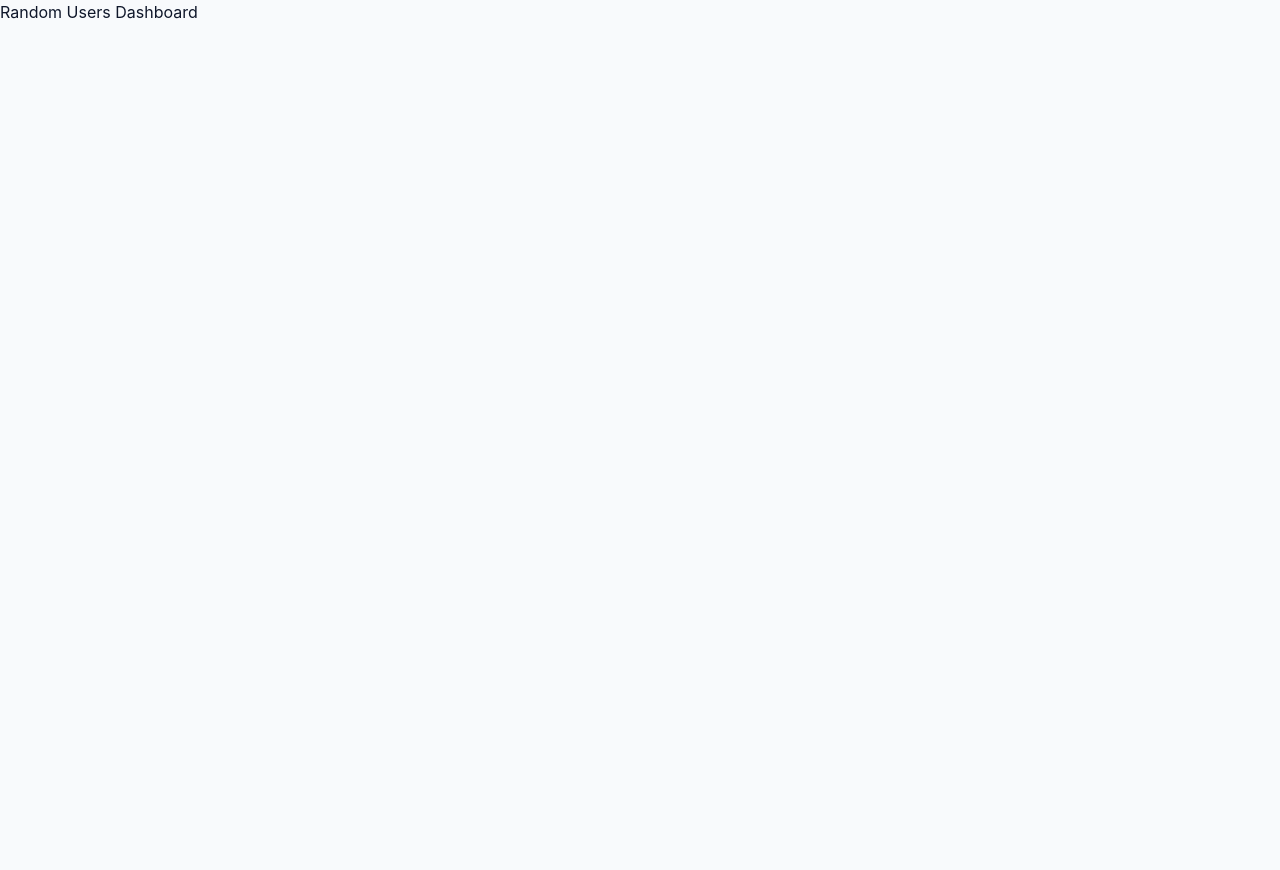
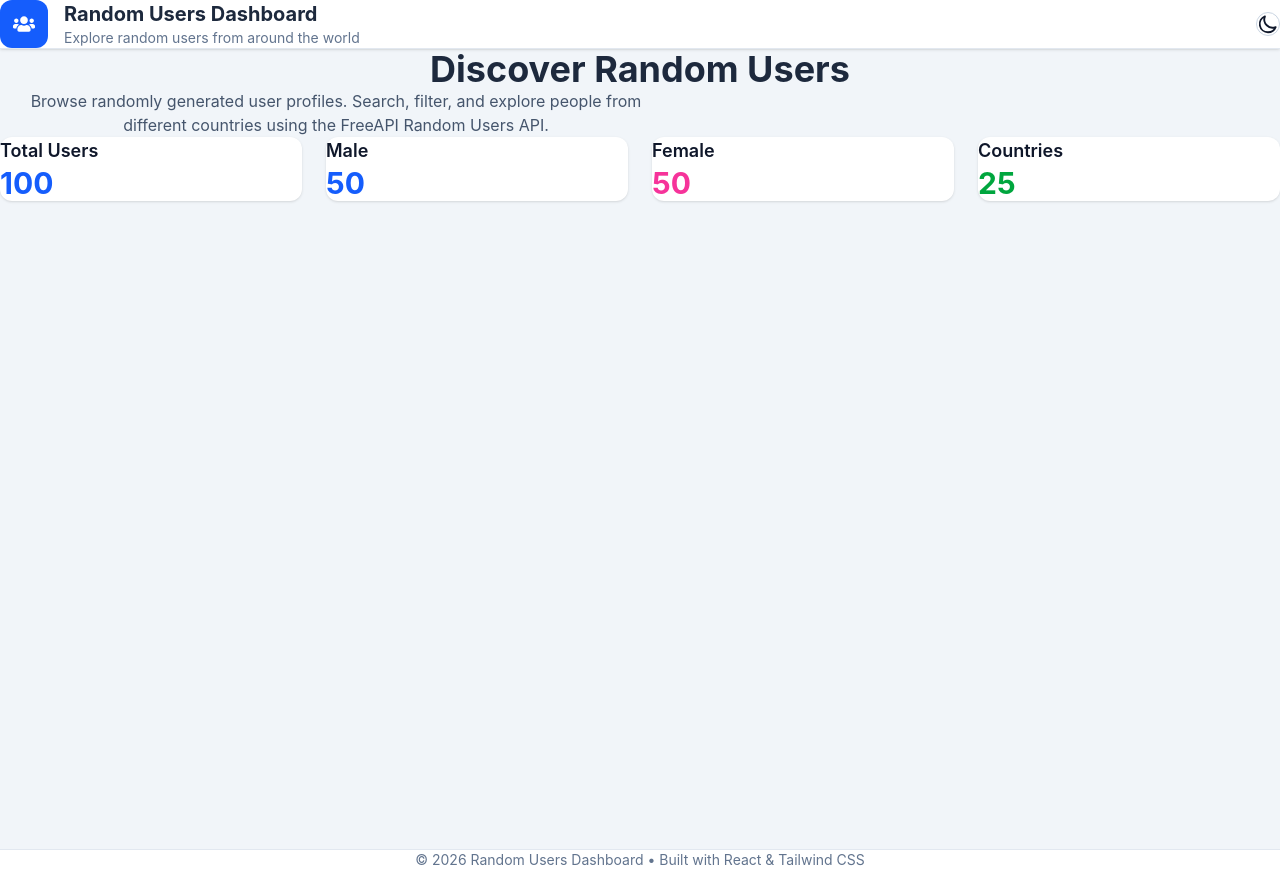
Before and after one commit to udaypatil70/random-users-dashboard, a React (Vite) app: page / in a window 1280 px wide. Before the commit the page ends 800 px from the top, so only its background shows below. Built offline with nearby package versions, Linux system fonts and the light colour scheme.

Commit message:
feat: create dashboard layout with navbar, hero section, stats cards, and footer

```diff
--- a/package.json
+++ b/package.json
@@ -13,6 +13,7 @@
     "@tailwindcss/vite": "^4.3.1",
     "react": "^19.2.7",
     "react-dom": "^19.2.7",
+    "react-icons": "^5.6.0",
     "tailwindcss": "^4.3.1"
   },
   "devDependencies": {
--- a/src/App.jsx
+++ b/src/App.jsx
@@ -1,14 +1,7 @@
-import { useState } from 'react'
-import './App.css'
+import Home from "./pages/Home";
 
 function App() {
-
-
-  return (
-    <>
-      <h1>Random Users Dashboard</h1>
-    </>
-  )
+  return <Home />;
 }
 
-export default App
+export default App;
--- a/src/components/layout/Footer.jsx
+++ b/src/components/layout/Footer.jsx
@@ -0,0 +1,12 @@
+const Footer = () => {
+  return (
+    <footer className="border-t border-slate-200 bg-white py-6">
+      <div className="mx-auto max-w-7xl text-center text-sm text-slate-500">
+        © {new Date().getFullYear()} Random Users Dashboard • Built with React &
+        Tailwind CSS
+      </div>
+    </footer>
+  );
+};
+
+export default Footer;
--- a/src/components/layout/navbar.jsx
+++ b/src/components/layout/navbar.jsx
@@ -0,0 +1,37 @@
+import { FaUsers } from "react-icons/fa";
+import { HiOutlineMoon } from "react-icons/hi";
+
+const Navbar = () => {
+  return (
+    <header className="sticky top-0 z-50 border-b border-slate-200 bg-white shadow-sm">
+      <div className="mx-auto flex max-w-7xl items-center justify-between px-6 py-4">
+        {/* Logo + Title */}
+        <div className="flex items-center gap-4">
+          <div className="flex h-12 w-12 items-center justify-center rounded-xl bg-blue-600 text-white">
+            <FaUsers size={22} />
+          </div>
+
+          <div>
+            <h1 className="text-xl font-bold text-slate-800">
+              Random Users Dashboard
+            </h1>
+
+            <p className="text-sm text-slate-500">
+              Explore random users from around the world
+            </p>
+          </div>
+        </div>
+
+        {/* Theme Button */}
+        <button
+          className="rounded-xl border border-slate-300 p-3 transition hover:bg-slate-100"
+          aria-label="Toggle Theme"
+        >
+          <HiOutlineMoon size={22} />
+        </button>
+      </div>
+    </header>
+  );
+};
+
+export default Navbar;
--- /dev/null
+++ b/src/pages/Home.jsx
@@ -0,0 +1,55 @@
+import Navbar from "../components/layout/Navbar";
+import Footer from "../components/layout/Footer";
+
+const Home = () => {
+  return (
+    <>
+      <Navbar />
+
+      <main className="min-h-screen bg-slate-100">
+        <div className="mx-auto max-w-7xl px-6 py-10">
+
+          {/* Hero Section */}
+          <section className="mb-12 text-center">
+            <h2 className="mb-4 text-4xl font-bold text-slate-800">
+              Discover Random Users
+            </h2>
+
+            <p className="mx-auto max-w-2xl text-slate-600">
+              Browse randomly generated user profiles. Search, filter, and
+              explore people from different countries using the FreeAPI Random
+              Users API.
+            </p>
+          </section>
+
+          {/* Statistics Cards Placeholder */}
+          <section className="grid gap-6 md:grid-cols-2 lg:grid-cols-4">
+            <div className="rounded-xl bg-white p-6 shadow">
+              <h3 className="text-lg font-semibold">Total Users</h3>
+              <p className="mt-2 text-3xl font-bold text-blue-600">100</p>
+            </div>
+
+            <div className="rounded-xl bg-white p-6 shadow">
+              <h3 className="text-lg font-semibold">Male</h3>
+              <p className="mt-2 text-3xl font-bold text-blue-600">50</p>
+            </div>
+
+            <div className="rounded-xl bg-white p-6 shadow">
+              <h3 className="text-lg font-semibold">Female</h3>
+              <p className="mt-2 text-3xl font-bold text-pink-500">50</p>
+            </div>
+
+            <div className="rounded-xl bg-white p-6 shadow">
+              <h3 className="text-lg font-semibold">Countries</h3>
+              <p className="mt-2 text-3xl font-bold text-green-600">25</p>
+            </div>
+          </section>
+        </div>
+      </main>
+
+      <Footer />
+    </>
+  );
+};
+
+export default Home;
```
Also changed, not shown: 1 other file (tests, documents, lock files or other folders).
